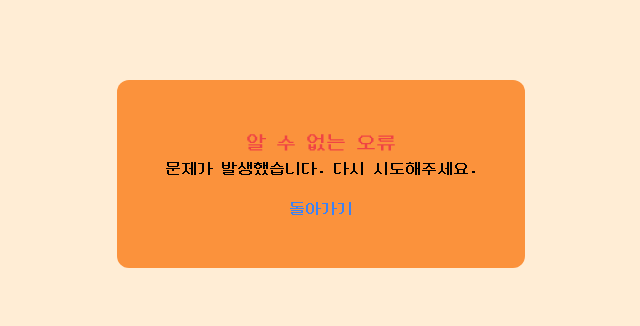
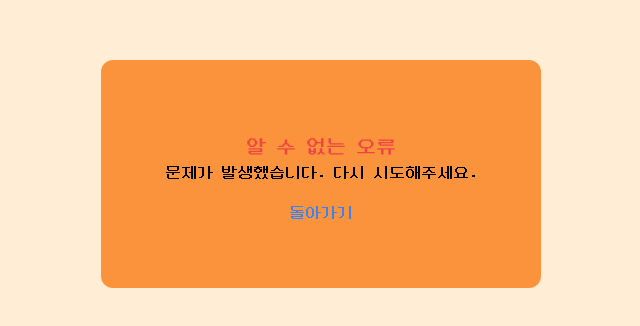
Before and after one commit to OjiWorks/oji-minesweeper-web, a Next.js app: page /User/error in a window 1280 px wide. Shown: the part 226-552 px from the top of the page, without its empty margins (319-959 px from the left). Built offline with nearby package versions, Linux system fonts and the light colour scheme.

Commit message:
Refactor: [BoxContainer] 공통 컨테이너 UI 분리

```diff
--- a/src/app/User/error/page.tsx
+++ b/src/app/User/error/page.tsx
@@ -1,6 +1,7 @@
 "use client";
 
 import { useSearchParams } from "next/navigation";
+import BoxContainer from "@/src/components/BoxContainer";
 
 export default function ErrorPage() {
   const searchParams = useSearchParams();
@@ -42,12 +43,10 @@ export default function ErrorPage() {
   }
 
   return (
-    <div className="fixed inset-0 flex flex-col items-center justify-center">
-      <div className="flex flex-col justify-center items-center p-6 bg-orange-400 rounded-xl">
-        <div className="flex flex-col items-center justify-center p-6">
-          {renderError()}
-        </div>
+    <BoxContainer>
+      <div className="flex flex-col items-center justify-center p-6">
+        {renderError()}
       </div>
-    </div>
+    </BoxContainer>
   );
 }
--- /dev/null
+++ b/src/components/BoxContainer/index.tsx
@@ -0,0 +1,26 @@
+"use client";
+
+import { ReactNode } from "react";
+import logo from "@/public/images/logo.png";
+
+interface BoxContainer {
+  hasLogo?: boolean;
+  title?: string;
+  children: ReactNode;
+}
+
+export default function BoxContainer({
+  hasLogo = false,
+  title,
+  children,
+}: BoxContainer) {
+  return (
+    <div className="fixed inset-0 flex flex-col items-center justify-center">
+      <div className="flex flex-col justify-center items-center p-10 bg-orange-400 rounded-xl">
+        {hasLogo && <img src={logo.src} />}
+        <h1 className="m-1">{title}</h1>
+        {children}
+      </div>
+    </div>
+  );
+}
```
